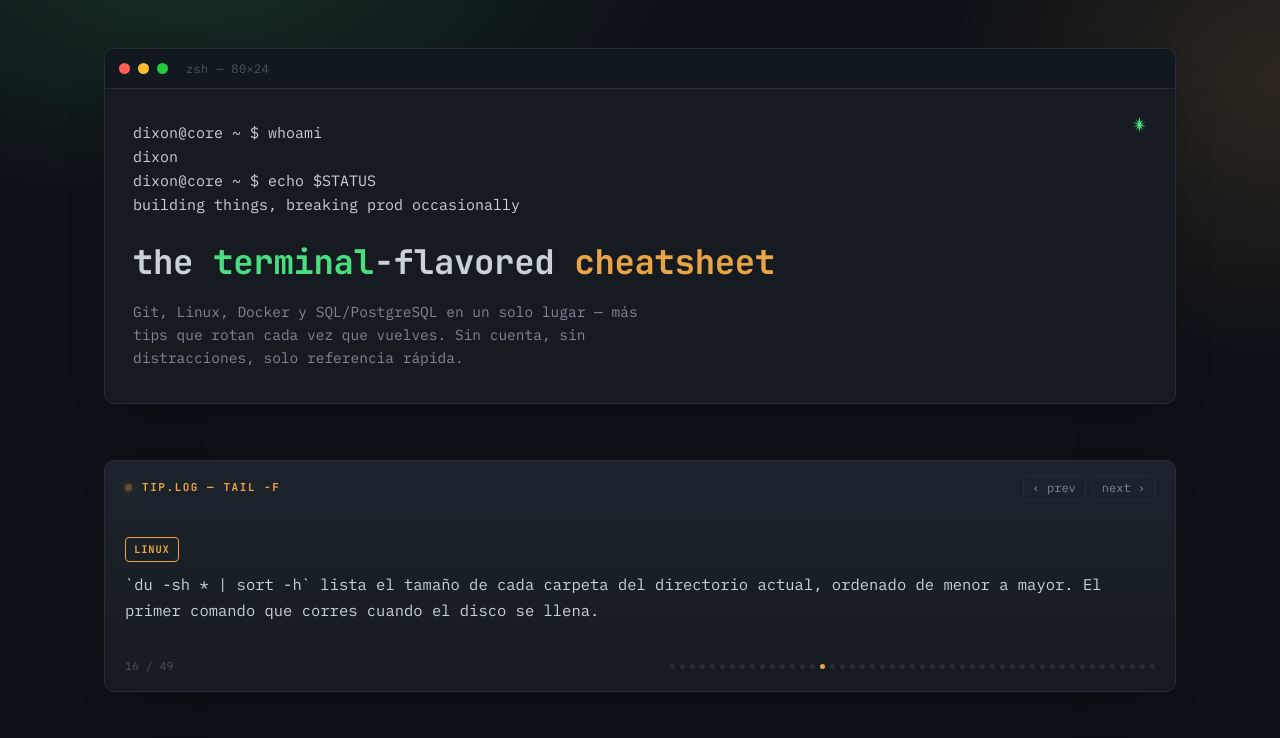
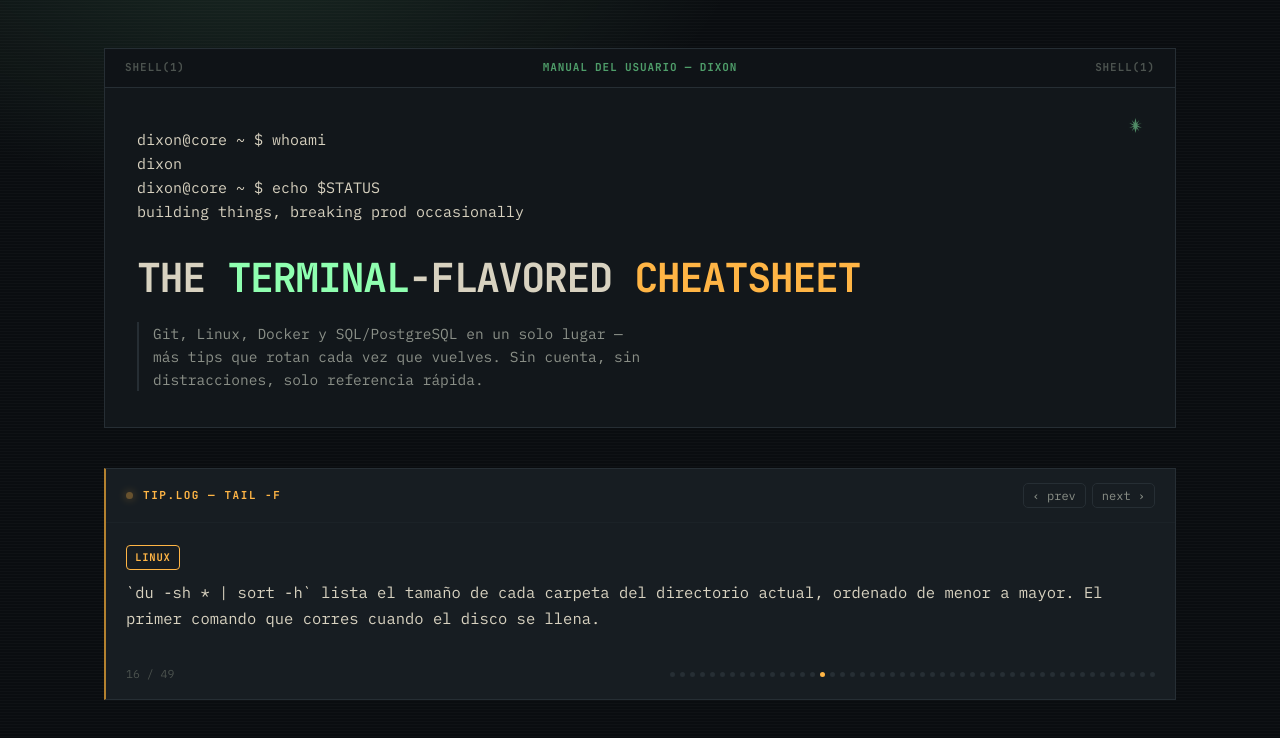
Before and after one commit to Dixon07Marino/dixon-shell, a plain HTML site: page index.html in a window 1280 px wide. Shown: the top 738 px of the page. Drawn offline with Linux system fonts and the light colour scheme.

Commit message:
skill frontend

```diff
--- a/index.html
+++ b/index.html
@@ -26,72 +26,76 @@
   font-display: swap;
 }
 
+/* Paleta: no es "dark mode + acento", es una terminal física real.
+   --bg tiene tinte azulado de fósforo CRT apagado (no negro puro de OLED).
+   --text es beige de papel térmico de recibo/impresora de matriz, no blanco.
+   --accent es verde fósforo quemado (P1 phosphor), no verde saturado de marca. */
 :root {
-  --bg: #0d1117;
-  --bg-raised: #12181f;
-  --surface: #161b22;
-  --surface-2: #1c232c;
-  --border: #262d38;
-  --border-soft: #1d2530;
-  --text: #c9d1d9;
-  --text-dim: #7d8895;
-  --text-faint: #4d5560;
-  --accent: #4ade80;
-  --accent-dim: #2f9f5e;
-  --accent-glow: rgba(74, 222, 128, 0.14);
-  --amber: #e8a445;
-  --amber-dim: #a97530;
-  --amber-glow: rgba(232, 164, 69, 0.14);
-  --red: #f0665a;
-  --blue: #6cb2f4;
-  --violet: #b592f5;
-  --shadow: rgba(0, 0, 0, 0.45);
+  --bg: #0a0d10;
+  --bg-raised: #0f1317;
+  --surface: #12171b;
+  --surface-2: #171d22;
+  --border: #262e34;
+  --border-soft: #1b2227;
+  --text: #d8d2c0;
+  --text-dim: #8b9088;
+  --text-faint: #4c534f;
+  --accent: #8fffb0;
+  --accent-dim: #4f9e6a;
+  --accent-glow: rgba(143, 255, 176, 0.12);
+  --amber: #ffb545;
+  --amber-dim: #b3812f;
+  --amber-glow: rgba(255, 181, 69, 0.12);
+  --red: #ff6b6b;
+  --blue: #5aa9ff;
+  --violet: #c39bff;
+  --shadow: rgba(0, 0, 0, 0.5);
 }
 
 @media (prefers-color-scheme: light) {
   :root:not([data-theme="light"]) {
-    --bg: #0d1117;
-    --bg-raised: #12181f;
-    --surface: #161b22;
-    --surface-2: #1c232c;
-    --border: #262d38;
-    --border-soft: #1d2530;
-    --text: #c9d1d9;
-    --text-dim: #7d8895;
-    --text-faint: #4d5560;
-    --accent: #4ade80;
-    --accent-dim: #2f9f5e;
-    --accent-glow: rgba(74, 222, 128, 0.14);
-    --amber: #e8a445;
-    --amber-dim: #a97530;
-    --amber-glow: rgba(232, 164, 69, 0.14);
-    --red: #f0665a;
-    --blue: #6cb2f4;
-    --violet: #b592f5;
-    --shadow: rgba(0, 0, 0, 0.45);
+    --bg: #0a0d10;
+    --bg-raised: #0f1317;
+    --surface: #12171b;
+    --surface-2: #171d22;
+    --border: #262e34;
+    --border-soft: #1b2227;
+    --text: #d8d2c0;
+    --text-dim: #8b9088;
+    --text-faint: #4c534f;
+    --accent: #8fffb0;
+    --accent-dim: #4f9e6a;
+    --accent-glow: rgba(143, 255, 176, 0.12);
+    --amber: #ffb545;
+    --amber-dim: #b3812f;
+    --amber-glow: rgba(255, 181, 69, 0.12);
+    --red: #ff6b6b;
+    --blue: #5aa9ff;
+    --violet: #c39bff;
+    --shadow: rgba(0, 0, 0, 0.5);
   }
 }
 
 :root[data-theme="dark"] {
-  --bg: #0d1117;
-  --bg-raised: #12181f;
-  --surface: #161b22;
-  --surface-2: #1c232c;
-  --border: #262d38;
-  --border-soft: #1d2530;
-  --text: #c9d1d9;
-  --text-dim: #7d8895;
-  --text-faint: #4d5560;
-  --accent: #4ade80;
-  --accent-dim: #2f9f5e;
-  --accent-glow: rgba(74, 222, 128, 0.14);
-  --amber: #e8a445;
-  --amber-dim: #a97530;
-  --amber-glow: rgba(232, 164, 69, 0.14);
-  --red: #f0665a;
-  --blue: #6cb2f4;
-  --violet: #b592f5;
-  --shadow: rgba(0, 0, 0, 0.45);
+  --bg: #0a0d10;
+  --bg-raised: #0f1317;
+  --surface: #12171b;
+  --surface-2: #171d22;
+  --border: #262e34;
+  --border-soft: #1b2227;
+  --text: #d8d2c0;
+  --text-dim: #8b9088;
+  --text-faint: #4c534f;
+  --accent: #8fffb0;
+  --accent-dim: #4f9e6a;
+  --accent-glow: rgba(143, 255, 176, 0.12);
+  --amber: #ffb545;
+  --amber-dim: #b3812f;
+  --amber-glow: rgba(255, 181, 69, 0.12);
+  --red: #ff6b6b;
+  --blue: #5aa9ff;
+  --violet: #c39bff;
+  --shadow: rgba(0, 0, 0, 0.5);
 }
 
 * { box-sizing: border-box; }
@@ -109,8 +113,8 @@ body {
   font-size: 15px;
   line-height: 1.6;
   background-image:
-    radial-gradient(ellipse 800px 400px at 15% -5%, var(--accent-glow), transparent 60%),
-    radial-gradient(ellipse 600px 500px at 100% 10%, var(--amber-glow), transparent 55%);
+    repeating-linear-gradient(0deg, rgba(255,255,255,0.018) 0px, rgba(255,255,255,0.018) 1px, transparent 1px, transparent 3px),
+    radial-gradient(ellipse 900px 500px at 20% -10%, var(--accent-glow), transparent 55%);
   background-attachment: fixed;
 }
 
@@ -129,45 +133,44 @@ a { color: var(--accent); }
 .hero {
   border: 1px solid var(--border);
   background: var(--surface);
-  border-radius: 10px;
-  box-shadow: 0 20px 50px -25px var(--shadow);
   overflow: hidden;
-  margin-bottom: 56px;
+  margin-bottom: 40px;
 }
 
+/* Header de man page real: SHELL(1) a la izq y der, sección al centro —
+   como `man bash` en cualquier terminal Unix. No decora "esto es una
+   terminal", literalmente estructura la página como su propia documentación. */
 .hero-titlebar {
   display: flex;
   align-items: center;
-  gap: 8px;
-  padding: 10px 14px;
+  justify-content: space-between;
+  padding: 10px 20px;
   background: var(--bg-raised);
   border-bottom: 1px solid var(--border);
+  font-family: 'JBM', monospace;
+  font-size: 11px;
+  font-weight: 700;
+  letter-spacing: 0.08em;
+  text-transform: uppercase;
+  color: var(--text-faint);
 }
 
-.dot { width: 11px; height: 11px; border-radius: 50%; }
-.dot.r { background: #ff5f56; }
-.dot.y { background: #ffbd2e; }
-.dot.g { background: #27c93f; }
-
-.hero-titlebar span.label {
-  margin-left: 10px;
-  font-size: 12px;
-  color: var(--text-faint);
-  letter-spacing: 0.03em;
-}
+.hero-titlebar .manref { color: var(--text-faint); }
+.hero-titlebar .mansection { color: var(--accent-dim); }
 
 .hero-body {
-  padding: 32px 28px 34px;
+  padding: 40px 32px 36px;
   min-height: 190px;
   position: relative;
 }
 
 .hero-mark {
   position: absolute;
-  top: 28px;
-  right: 28px;
-  width: 26px;
-  height: 26px;
+  top: 30px;
+  right: 32px;
+  width: 24px;
+  height: 24px;
+  opacity: 0.5;
 }
 
 .boot-line {
@@ -201,11 +204,12 @@ a { color: var(--accent); }
 }
 
 .tagline {
-  margin-top: 18px;
+  margin-top: 22px;
   font-family: 'JBM', monospace;
-  font-size: clamp(24px, 4vw, 34px);
+  font-size: clamp(26px, 4.4vw, 40px);
   font-weight: 700;
-  letter-spacing: -0.01em;
+  letter-spacing: -0.035em;
+  text-transform: uppercase;
   color: var(--text);
   text-wrap: balance;
   opacity: 0;
@@ -215,10 +219,12 @@ a { color: var(--accent); }
 .tagline .amber-t { color: var(--amber); }
 
 .sub {
-  margin-top: 10px;
+  margin-top: 12px;
   color: var(--text-dim);
   font-size: 14.5px;
-  max-width: 60ch;
+  max-width: 58ch;
+  padding-left: 14px;
+  border-left: 2px solid var(--border);
   opacity: 0;
 }
 
@@ -226,11 +232,10 @@ a { color: var(--accent); }
 
 .tip-panel {
   border: 1px solid var(--border);
-  background: linear-gradient(180deg, var(--surface-2), var(--surface));
-  border-radius: 10px;
-  margin-bottom: 56px;
+  border-left: 2px solid var(--amber-dim);
+  background: var(--surface-2);
+  margin-bottom: 40px;
   overflow: hidden;
-  box-shadow: 0 20px 50px -30px var(--shadow);
 }
 
 .tip-header {
@@ -365,8 +370,6 @@ a { color: var(--accent); }
 .deck {
   border: 1px solid var(--border);
   background: var(--surface);
-  border-radius: 10px;
-  box-shadow: 0 20px 50px -30px var(--shadow);
   overflow: hidden;
 }
 
@@ -528,8 +531,9 @@ a { color: var(--accent); }
 
   <div class="hero">
     <div class="hero-titlebar">
-      <span class="dot r"></span><span class="dot y"></span><span class="dot g"></span>
-      <span class="label">zsh — 80×24</span>
+      <span class="manref">SHELL(1)</span>
+      <span class="mansection">MANUAL DEL USUARIO — DIXON</span>
+      <span class="manref">SHELL(1)</span>
     </div>
     <div class="hero-body">
       <svg class="claude-mark hero-mark" viewBox="0 0 24 24" fill="currentColor" aria-hidden="true">
@@ -583,7 +587,7 @@ a { color: var(--accent); }
     </div>
   </div>
 
-  <div class="foot">construido con <span class="accent">■</span> para dixon · actualiza la página para nuevos tips</div>
+  <div class="foot">SHELL(1) <span class="accent">·</span> última actualización: siempre que Dixon rompe algo en prod <span class="accent">·</span> recarga para más tips</div>
 
 </div>
 
```
Also changed, not shown: skills-lock.json (added, +11 -0 lines), .agents/skills/frontend-design/LICENSE.txt (added), 3 other files.
